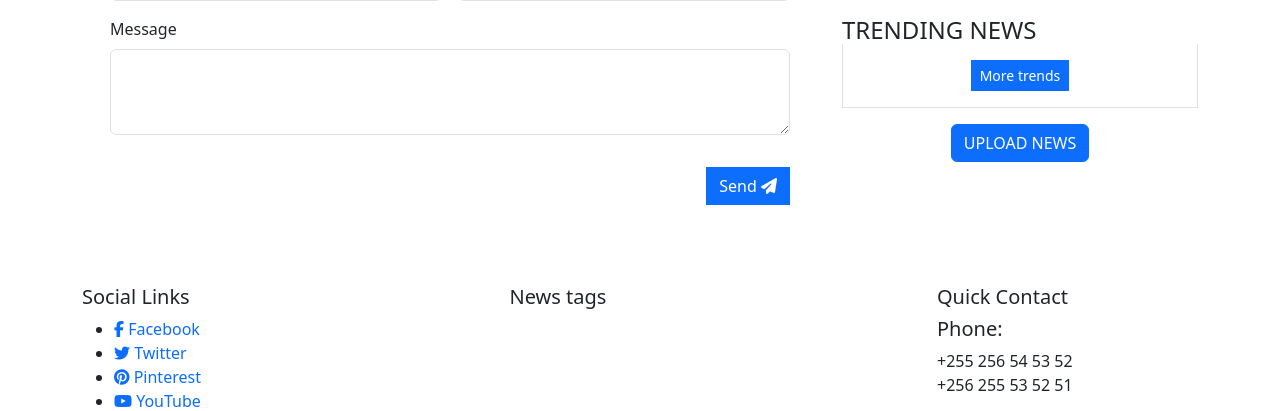
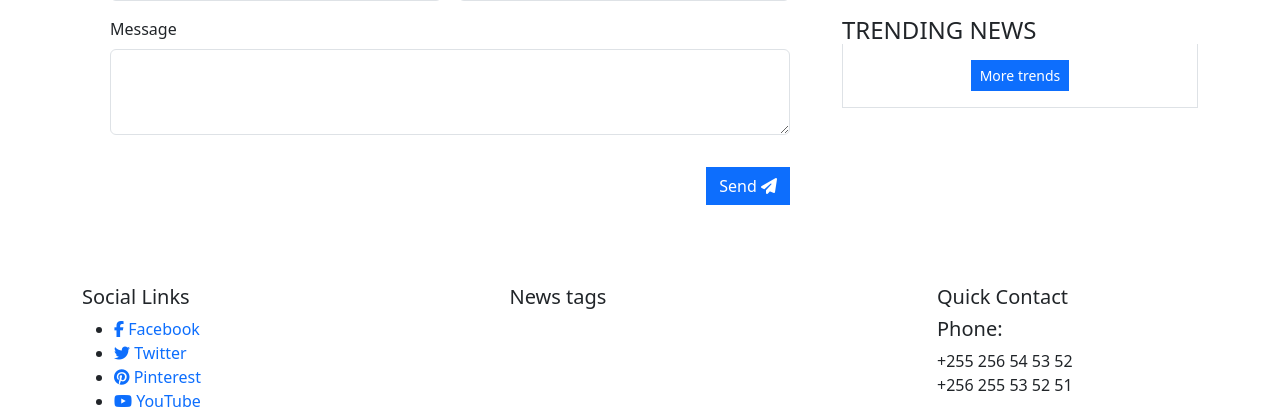
Before and after one commit to hadrian-grey/NEWS, a Django app: page / in a window 1280 px wide. Shown: the part 546-957 px from the top of the page. Run offline with Django 4.2, Linux system fonts and the light colour scheme; data that the repository does not hold is empty; some libraries are stand-ins or nearby versions.

Commit message:
Update index.html

```diff
--- a/templates/index.html
+++ b/templates/index.html
@@ -278,9 +278,7 @@
 						<button class="btn btn-sm btn-primary rounded-0">More trends</button>
 					</div>
 				</div>
-				<div class="text-center mt-3">
-					<a href="{% url 'upload' %}" class="btn btn-primary">UPLOAD NEWS</a>
-				</div>
+
 			</div>
 			<!-- Popular News End -->
 		</div>
```
